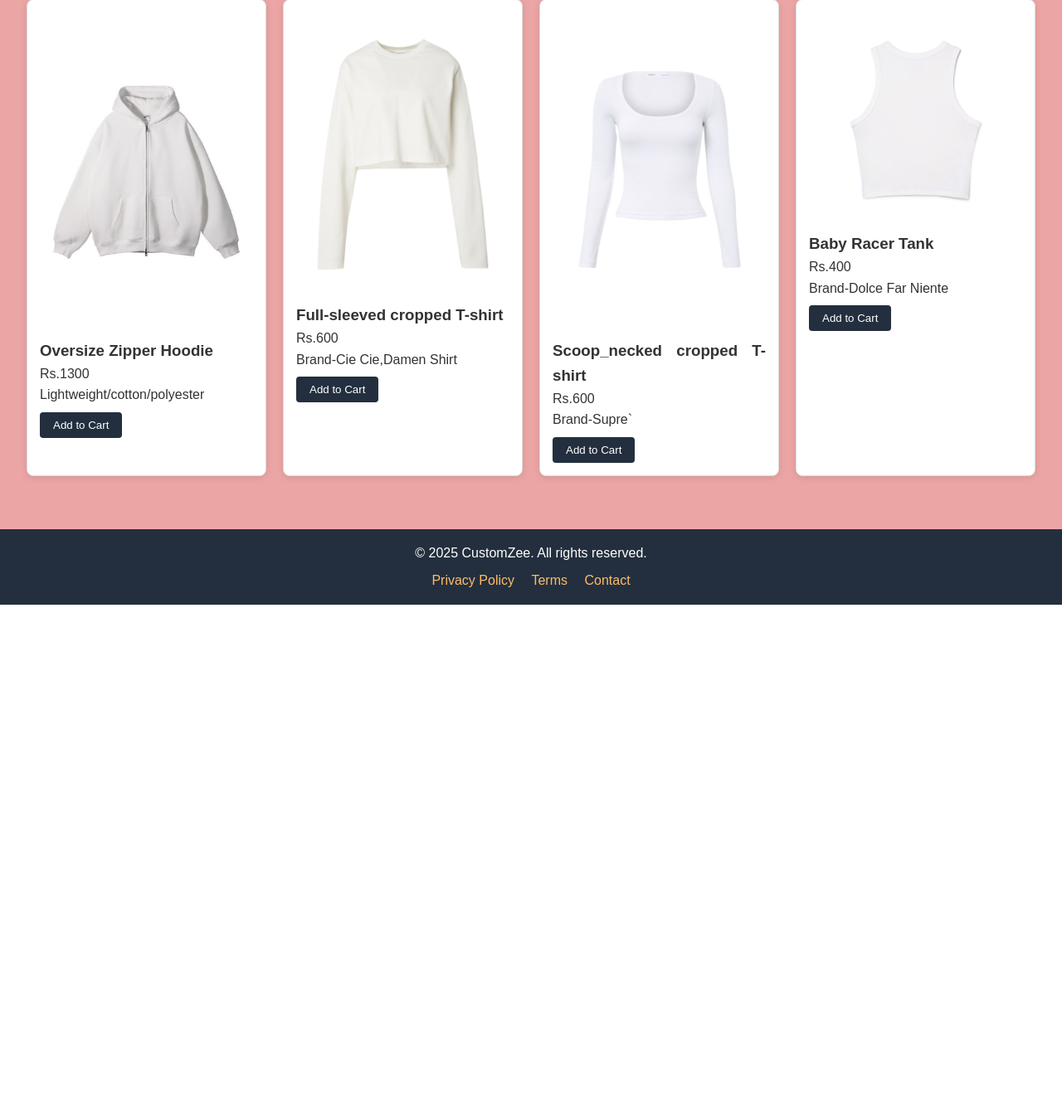
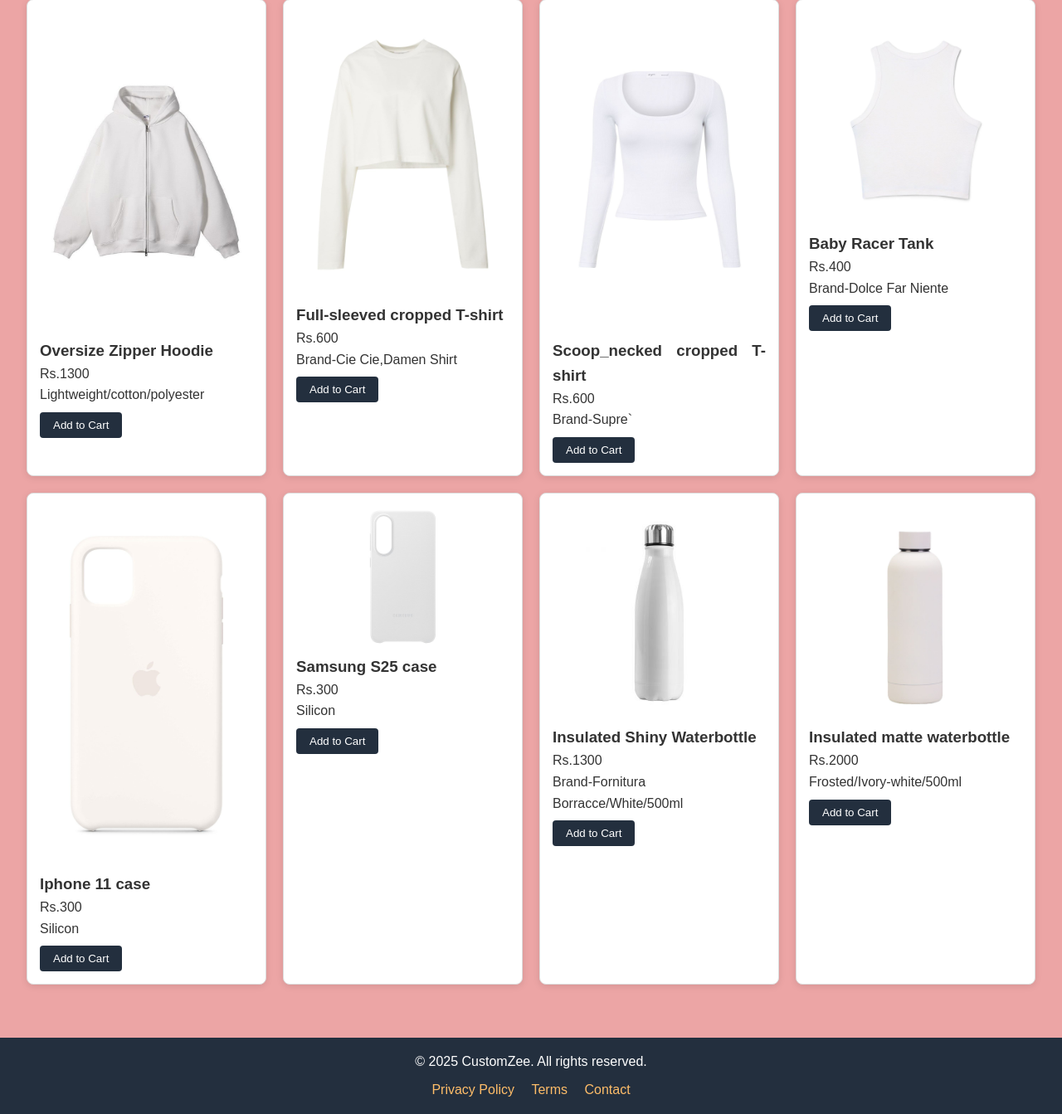
Before and after one commit to Elina-Shrestha/ProjectCustomzee, a Flask app: page / in a window 1280 px wide. Shown: the part 1256-2599 px from the top of the page at 83% size. Before the commit the page ends 1985 px from the top, so only its background shows below. Run offline with Flask 3, Linux system fonts and the light colour scheme.

Commit message:
add all codes

```diff
--- a/Templates/index.html
+++ b/Templates/index.html
@@ -106,6 +106,34 @@
         <p class="description">Brand-Dolce Far Niente</p>
         <button class="btn-secondary">Add to Cart</button>
       </div>
+      <div class="product-card">
+        <img src="{{ url_for('static', filename='images/iphone11.jpg') }}" alt="Product">
+        <h3>Iphone 11 case</h3>
+        <p class="price">Rs.300</p>
+        <p class="description">Silicon</p>
+        <button class="btn-secondary">Add to Cart</button>
+      </div>
+      <div class="product-card">
+        <img src="{{ url_for('static', filename='images/samsungs25.jpg') }}" alt="Product">
+        <h3>Samsung S25 case</h3>
+        <p class="price">Rs.300</p>
+        <p class="description">Silicon</p>
+        <button class="btn-secondary">Add to Cart</button>
+      </div>
+      <div class="product-card">
+        <img src="{{ url_for('static', filename='images/shiny_silvercap_bottle.jpg') }}" alt="Product">
+        <h3>Insulated Shiny Waterbottle</h3>
+        <p class="price">Rs.1300</p>
+        <p class="description">Brand-Fornitura Borracce/White/500ml</p>
+        <button class="btn-secondary">Add to Cart</button>
+      </div>
+      <div class="product-card">
+        <img src="{{ url_for('static', filename='images/frosted_bottle.jpg') }}" alt="Product">
+        <h3>Insulated matte waterbottle</h3>
+        <p class="price">Rs.2000</p>
+        <p class="description">Frosted/Ivory-white/500ml</p>
+        <button class="btn-secondary">Add to Cart</button>
+      </div>
     </div>
   </section>
 
```
Also changed, not shown: Static/Images/frosted_bottle.jpg (added), Static/Images/frosted_bottle_darkgray.jpg (added), Static/Images/frosted_bottle_pink.jpg (added), Static/Images/iphone11.jpg (added), Static/Images/iphone11_pink.jpg (added), Static/Images/samsungs25.jpg (added), Static/Images/shiny_silvercap_bottle.jpg (added).
